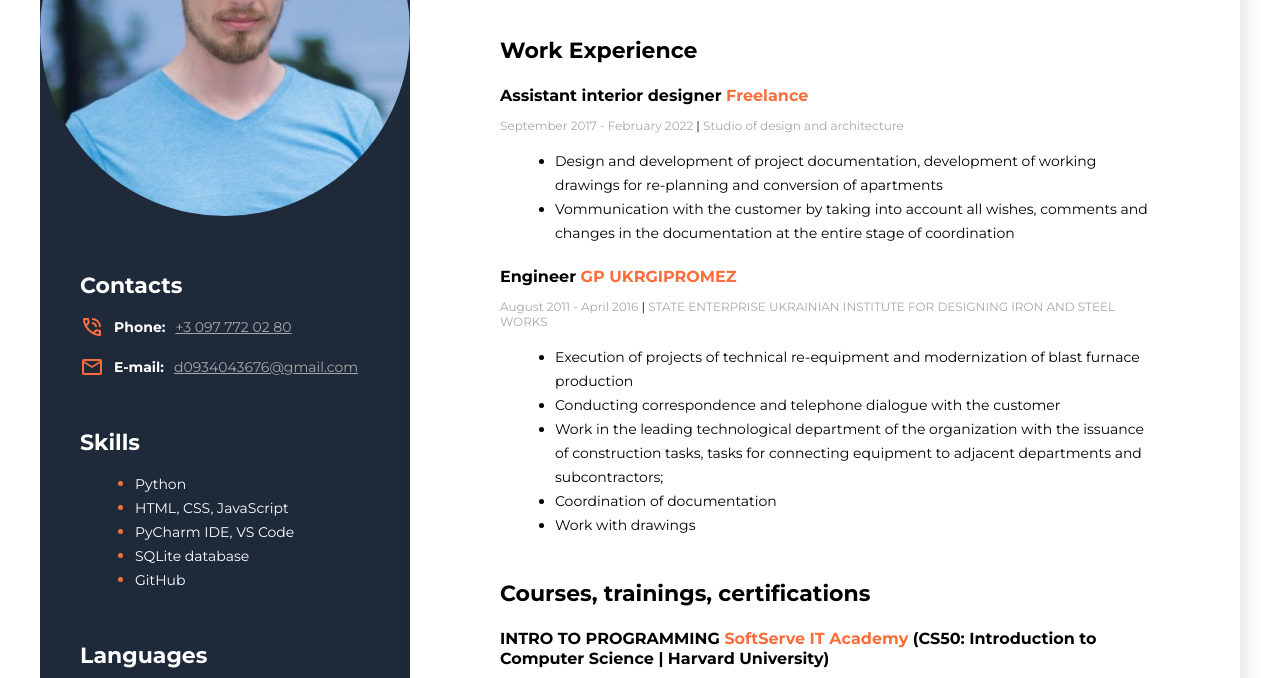
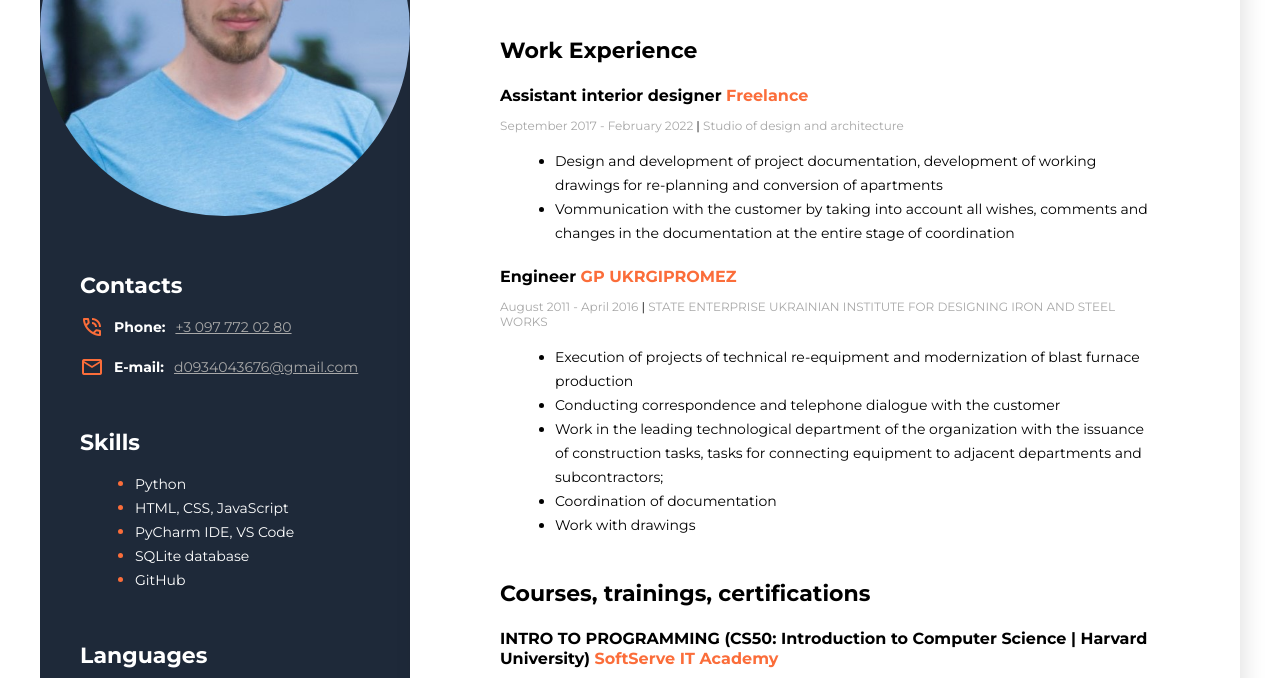
Before and after one commit to DmytroKaistro/CV, a plain HTML site: page index.html in a window 1280 px wide. Shown: the part 202-880 px from the top of the page. Drawn offline with nearby package versions, Linux system fonts and the light colour scheme.

Commit message:
Update index.html
edit name of courses

```diff
--- a/index.html
+++ b/index.html
@@ -51,7 +51,7 @@
                 <div class="courses">
                     <h3 class="title">Courses, trainings, certifications</h3>
                     <div>
-                        <h4 class="position">INTRO TO PROGRAMMING <span class="organization">SoftServe IT Academy</span> (CS50: Introduction to Computer Science | Harvard University)</h4>
+                        <h4 class="position">INTRO TO PROGRAMMING (CS50: Introduction to Computer Science | Harvard University) <span class="organization">SoftServe IT Academy</span></h4>
                         <p class="period">May 2022 - August 2022</p>
                     </div>
                 </div>
```
